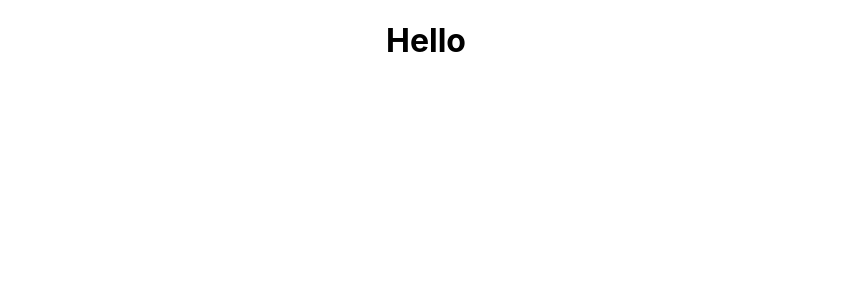
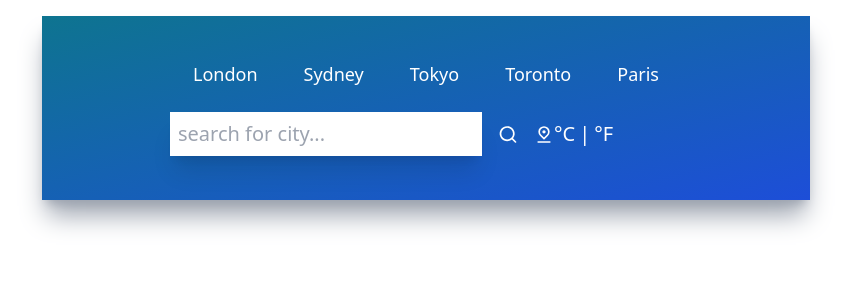
Before and after one commit to fpodsiadly/weather-app-reactjs, a React (Create React App) app: page / in a window 1280 px wide. Shown: the top 300 px of the page, without its empty margins (214-1065 px from the left). Built offline with nearby package versions, Linux system fonts and the light colour scheme.

Commit message:
top bar and input

```diff
--- a/package.json
+++ b/package.json
@@ -3,6 +3,7 @@
   "version": "0.1.0",
   "private": true,
   "dependencies": {
+    "@iconscout/react-unicons": "^2.0.2",
     "@testing-library/jest-dom": "^5.17.0",
     "@testing-library/react": "^13.4.0",
     "@testing-library/user-event": "^13.5.0",
@@ -34,5 +35,8 @@
       "last 1 firefox version",
       "last 1 safari version"
     ]
+  },
+  "devDependencies": {
+    "tailwindcss": "^3.3.5"
   }
 }
--- a/src/App.js
+++ b/src/App.js
@@ -1,9 +1,13 @@
 import './App.css'
+import UilReact from '@iconscout/react-unicons/icons/uil-react'
+import TopBar from './Components/TopBar'
+import Inputs from './Components/Inputs'
 
 function App() {
   return (
-    <div className="App">
-      <h1>Hello</h1>
+    <div className="mx-auto max-w-screen-md mt-4 py-5 px-32 bg-gradient-to-br from-cyan-700 to-blue-700 h-fit shadow-xl shadow-gray-400">
+      <TopBar />
+      <Inputs />
     </div>
   )
 }
--- /dev/null
+++ b/src/Components/Inputs.jsx
@@ -0,0 +1,35 @@
+import React from 'react'
+import { UilSearch, UilLocationPinAlt } from '@iconscout/react-unicons'
+
+const Inputs = () => {
+  return (
+    <div className="flex flex-row justify-center my-6">
+      <div className="flex flex-row w-3/4 items-center justify-center space-x-4">
+        <input
+          type="text"
+          placeholder="Search for city..."
+          className="text-xl font-light p-2 shadow-xl focus:outline capitalize placeholder:lowercase"
+        />
+        <UilSearch
+          size="25"
+          className="text-white cursor-pointer transition ease-out hover:scale-125"
+        />
+        <UilLocationPinAlt
+          size="25"
+          className="text-white cursor-pointer transition ease-out hover:scale-125"
+        />
+      </div>
+      <div className="flex flex-row w-1/4 items-center">
+        <button name="metric" className="text-xl text-white font-light">
+          °C
+        </button>
+        <p className="text-xl text-white mx-1 ">|</p>
+        <button name="imperial" className="text-xl text-white font-light">
+          °F
+        </button>
+      </div>
+    </div>
+  )
+}
+
+export default Inputs
--- /dev/null
+++ b/src/Components/TopBar.jsx
@@ -0,0 +1,23 @@
+import React from 'react'
+
+const TopBar = () => {
+  const cities = [
+    { id: 1, title: 'London' },
+    { id: 2, title: 'Sydney' },
+    { id: 3, title: 'Tokyo' },
+    { id: 4, title: 'Toronto' },
+    { id: 5, title: 'Paris' },
+  ]
+
+  return (
+    <div className="flex items-center justify-around my-6">
+      {cities.map((city) => (
+        <button key={city.id} className="text-white text-lg font-medium">
+          {city.title}
+        </button>
+      ))}
+    </div>
+  )
+}
+
+export default TopBar
--- a/src/index.css
+++ b/src/index.css
@@ -1,13 +1,3 @@
-body {
-  margin: 0;
-  font-family: -apple-system, BlinkMacSystemFont, 'Segoe UI', 'Roboto', 'Oxygen',
-    'Ubuntu', 'Cantarell', 'Fira Sans', 'Droid Sans', 'Helvetica Neue',
-    sans-serif;
-  -webkit-font-smoothing: antialiased;
-  -moz-osx-font-smoothing: grayscale;
-}
-
-code {
-  font-family: source-code-pro, Menlo, Monaco, Consolas, 'Courier New',
-    monospace;
-}
+@tailwind base;
+@tailwind components;
+@tailwind utilities;
--- /dev/null
+++ b/tailwind.config.js
@@ -0,0 +1,8 @@
+/** @type {import('tailwindcss').Config} */
+module.exports = {
+  content: ['./src/**/*.{js,jsx,ts,tsx}'],
+  theme: {
+    extend: {},
+  },
+  plugins: [],
+}
```
Also changed, not shown: 1 other file (tests, documents, lock files or other folders).
